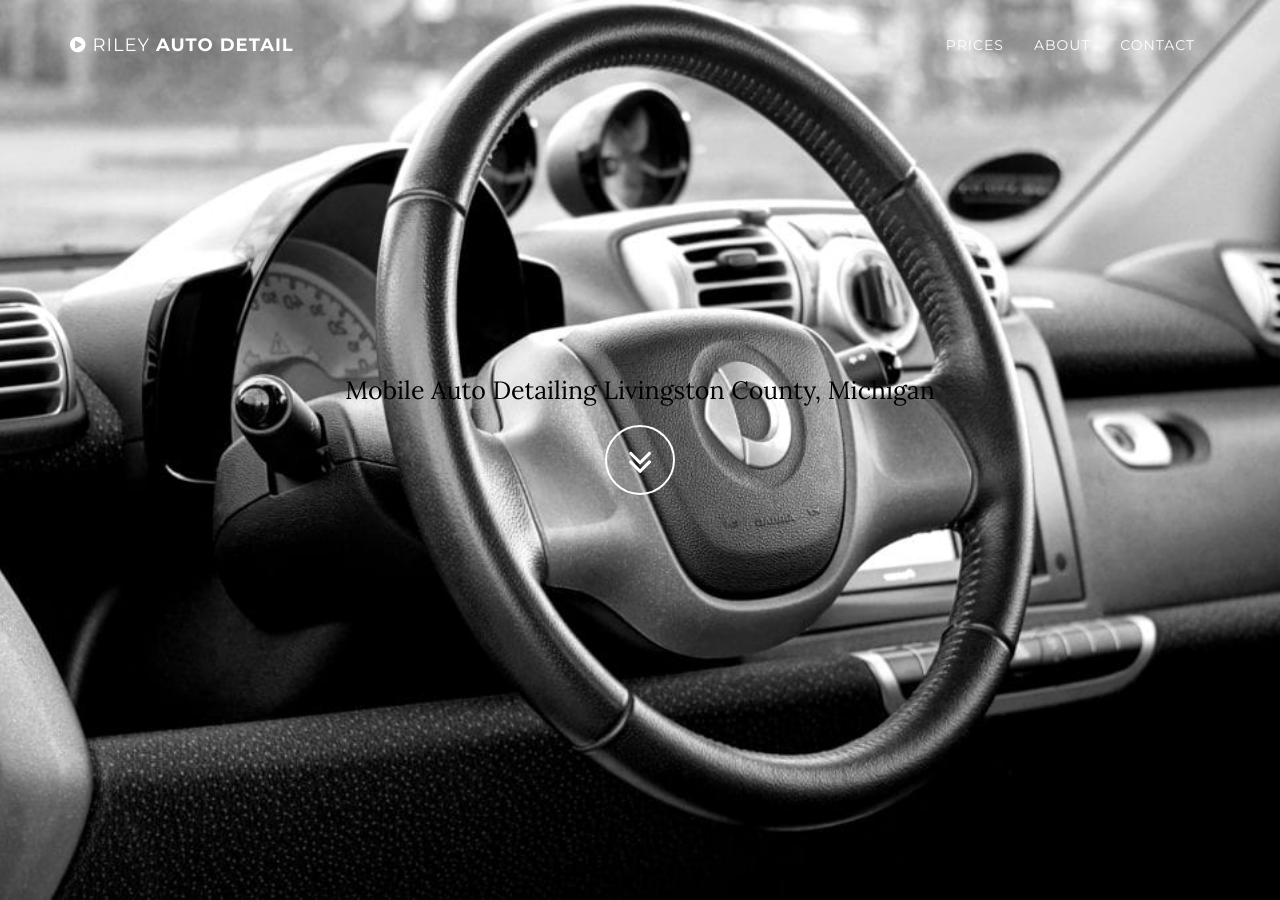
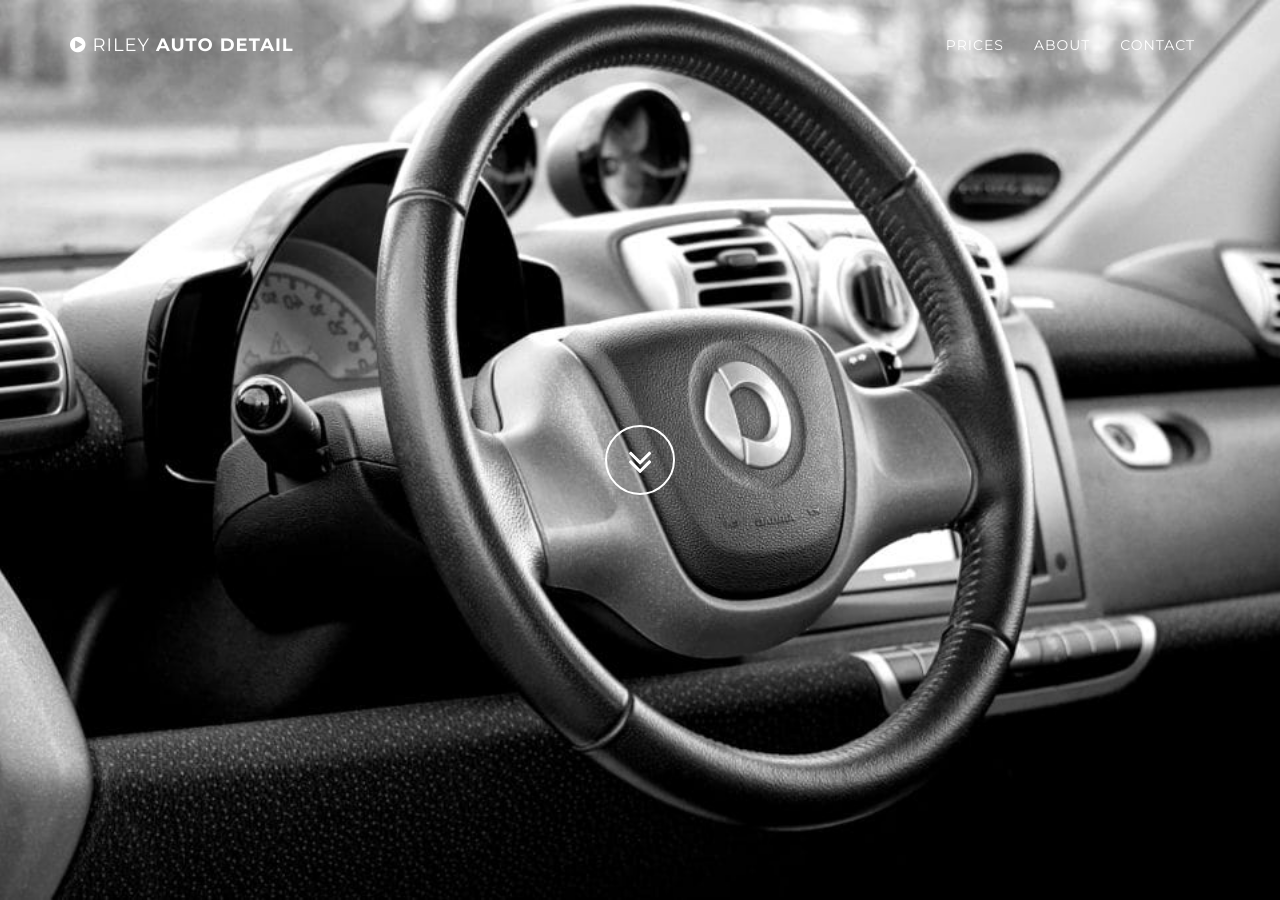
Before and after one commit to Silverado5300/RileyAuto, a Jekyll site: the page built from index.html, in a window 1280 px wide and 900 px high. Built offline with Jekyll 4.4.1, drawn with Linux system fonts in a browser that asks for light colours.

Commit message:
Update header.html

```diff
--- a/_includes/header.html
+++ b/_includes/header.html
@@ -7,7 +7,7 @@
 
                         <div></div>
                         <div></div>
-                        <p class="intro-text">Mobile Auto Detailing Livingston County, Michigan<br>
+                        <p class="intro-text">  <br>
                         <a href="#prices" class="btn btn-circle page-scroll">
                             <i class="fa fa-angle-double-down animated"></i>
                         </a>
```
